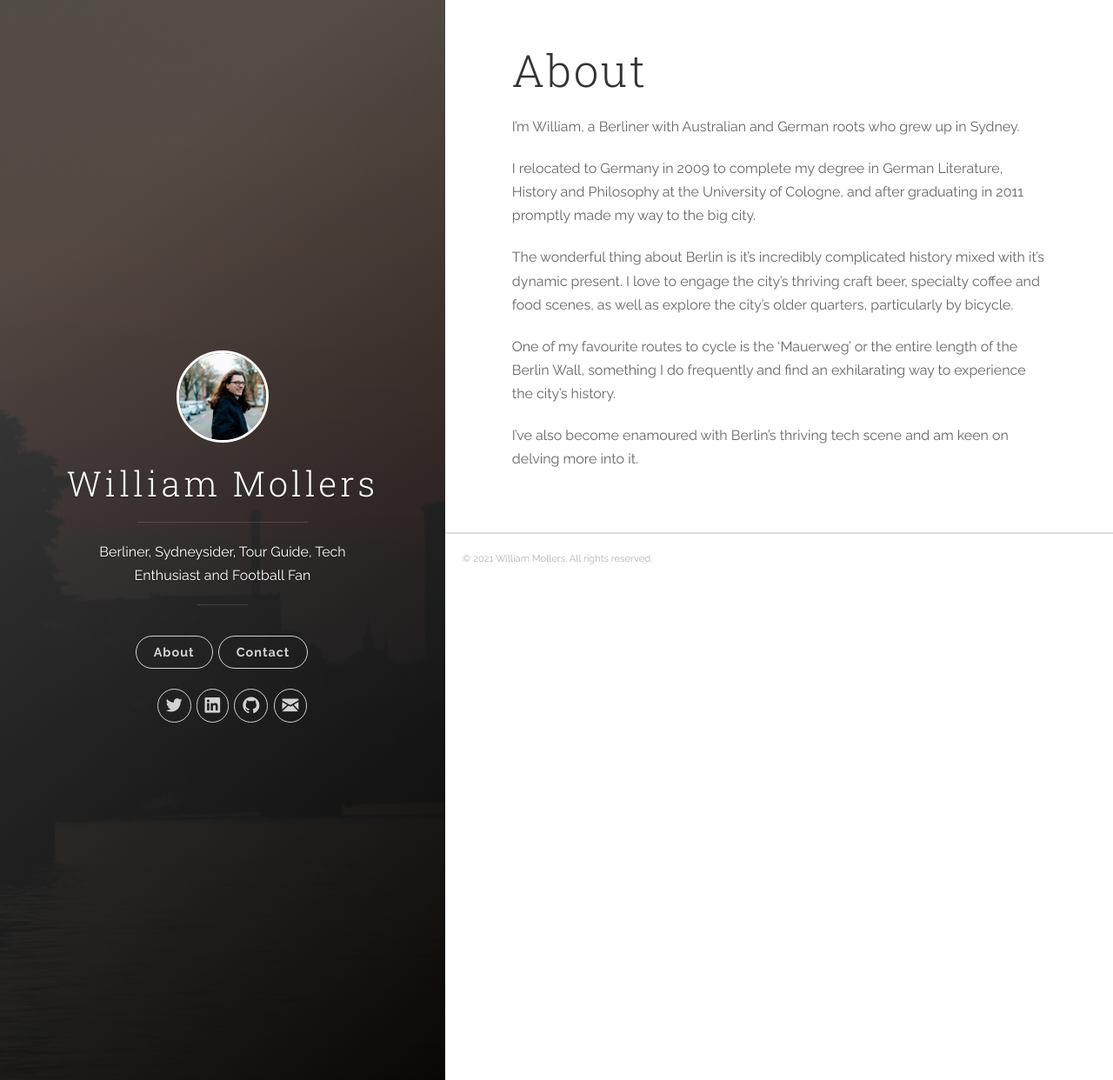
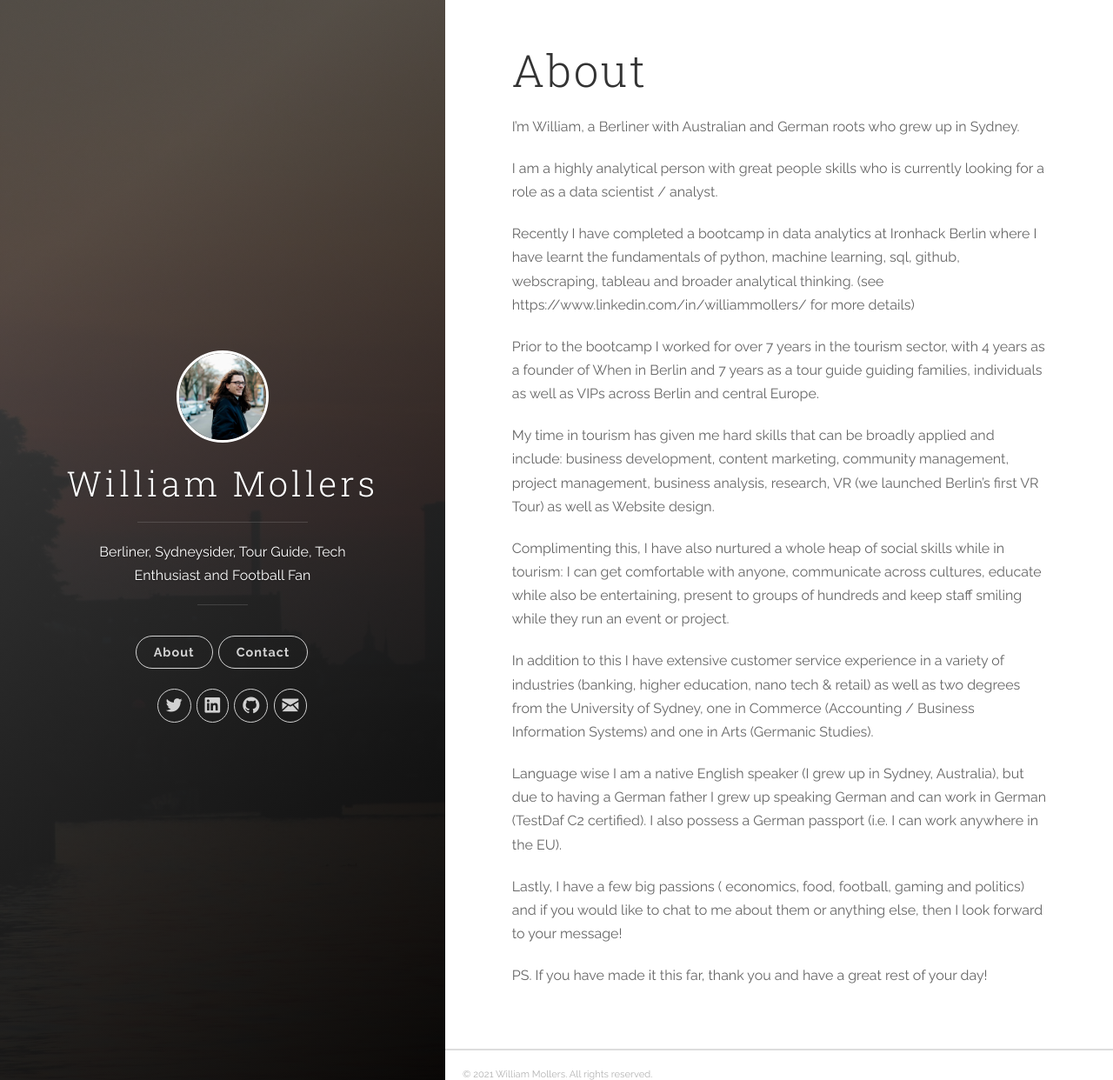
Before and after one commit to williammollers/williammollers.github.io, a Jekyll site: the page built from about.md, in a window 1280 px wide and 1242 px high. Shown: the whole window at 87% size. Built offline with Jekyll 4.4.1, drawn with Linux system fonts in a browser that asks for light colours.

Commit message:
Update about.md

```diff
--- a/about.md
+++ b/about.md
@@ -5,10 +5,23 @@ permalink: /about/
 ---
 I’m William, a Berliner with Australian and German roots who grew up in Sydney.
 
-I relocated to Germany in 2009 to complete my degree in German Literature, History and Philosophy at the University of Cologne, and after graduating in 2011 promptly made my way to the big city.
+I am a highly analytical person with great people skills who is currently looking for a role as a data scientist / analyst.
 
-The wonderful thing about Berlin is it’s incredibly complicated history mixed with it’s dynamic present. I love to engage the city’s thriving craft beer, specialty coffee and food scenes, as well as explore the city’s older quarters, particularly by bicycle.
+Recently I have completed a bootcamp in data analytics at Ironhack Berlin where I have learnt the fundamentals of python, machine learning, sql, github, webscraping, tableau and broader analytical thinking. (see https://www.linkedin.com/in/williammollers/ for more details)
 
-One of my favourite routes to cycle is the ‘Mauerweg’ or the entire length of the Berlin Wall, something I do frequently and find an exhilarating way to experience the city’s history.
+Prior to the bootcamp I worked for over 7 years in the tourism sector, with 4 years as a founder of When in Berlin and 7 years as a tour guide guiding families, individuals as well as VIPs across Berlin and central Europe.
 
-I've also become enamoured with Berlin's thriving tech scene and am keen on delving more into it.
+My time in tourism has given me hard skills that can be broadly applied and include:
+business development, content marketing, community management, project management, business analysis, research, VR (we launched Berlin's first VR Tour) as well as Website design.
+
+Complimenting this, I have also nurtured a whole heap of social skills while in tourism:
+I can get comfortable with anyone, communicate across cultures, educate while also be entertaining, present to groups of hundreds and keep staff smiling while they run an event or project.
+
+In addition to this I have extensive customer service experience in a variety of industries (banking, higher education, nano tech & retail) as well as two degrees from the University of Sydney, one in Commerce (Accounting / Business Information Systems) and one in Arts (Germanic Studies).
+
+Language wise I am a native English speaker (I grew up in Sydney, Australia), but due to having a German father I grew up speaking German and can work in German (TestDaf C2 certified).
+I also possess a German passport (i.e. I can work anywhere in the EU).
+
+Lastly, I have a few big passions ( economics, food, football, gaming and politics) and if you would like to chat to me about them or anything else, then I look forward to your message!
+
+PS. If you have made it this far, thank you and have a great rest of your day!
```
